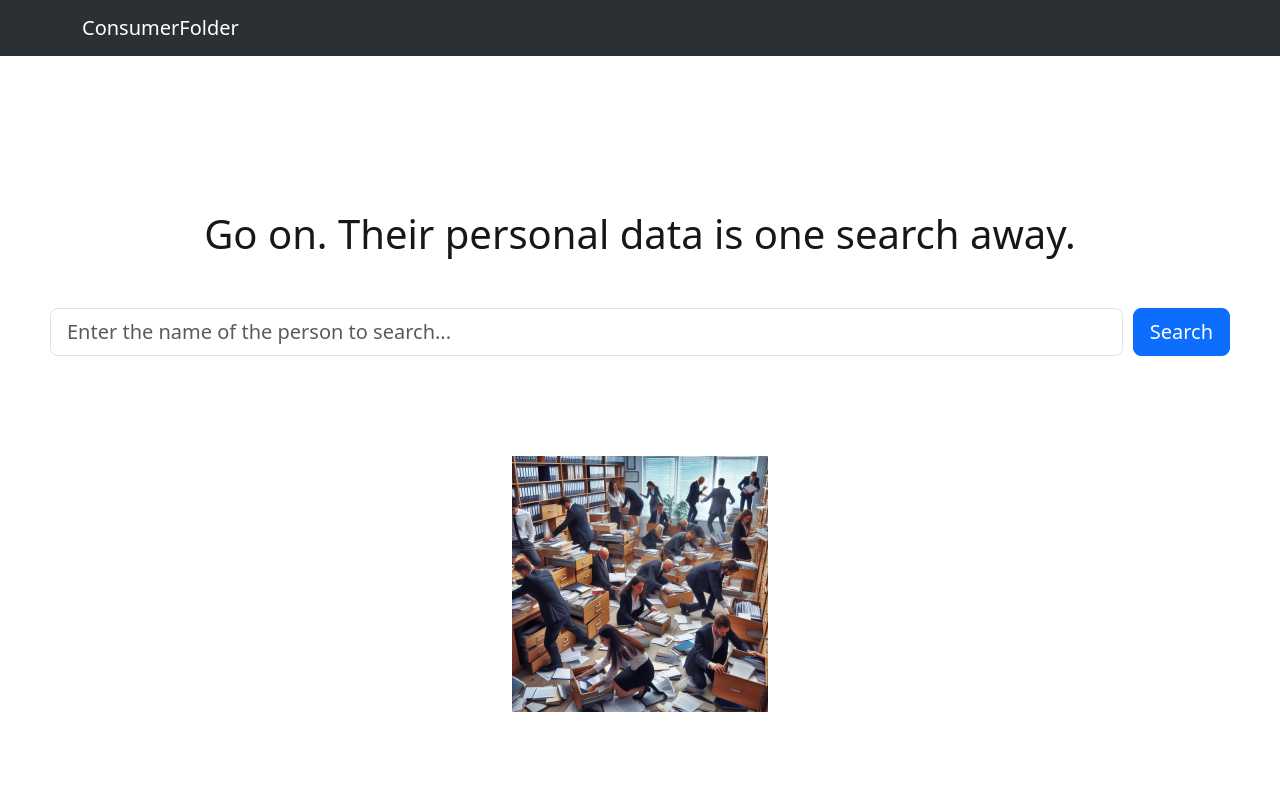
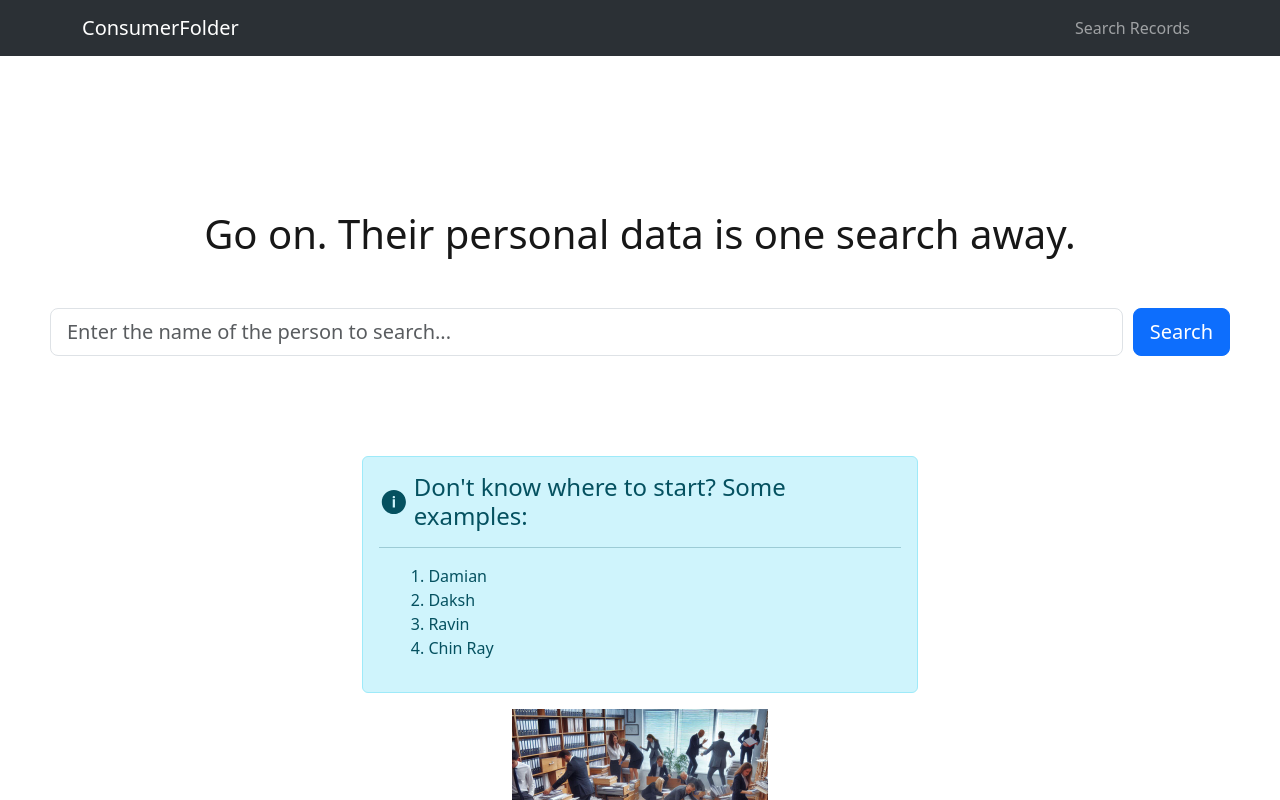
Before and after one commit to ChinRayTan/consumerfolder-1, a Next.js app: page /records in a window 1280 px wide. Shown: the top 800 px of the page. Built offline with nearby package versions, Linux system fonts and the light colour scheme.

Commit message:
Add guide dialogs

```diff
--- a/app/layout.js
+++ b/app/layout.js
@@ -22,15 +22,12 @@ export default function RootLayout({ children }) {
   return (
     <html lang="en">
       <body className={`${geistSans.variable} ${geistMono.variable}`}>
-      <Navbar expand="lg" className="bg-body-tertiary" bg="dark" data-bs-theme="dark">
+        <Navbar expand="lg" className="bg-body-tertiary" bg="dark" data-bs-theme="dark">
           <Container>
             <Navbar.Brand href="/">ConsumerFolder</Navbar.Brand>
-            <Navbar.Toggle aria-controls="basic-navbar-nav" />
-            <Navbar.Collapse id="basic-navbar-nav">
-              <Nav className="ms-auto">
-                <Nav.Link href="/records">Search Records</Nav.Link>
-              </Nav>
-            </Navbar.Collapse>
+            <Nav className="ms-auto">
+              <Nav.Link href="/records">Search Records</Nav.Link>
+            </Nav>
           </Container>
         </Navbar>
         {children}
--- a/app/records/page.jsx
+++ b/app/records/page.jsx
@@ -1,10 +1,12 @@
 "use client"
 
+import Alert from 'react-bootstrap/Alert';
 import Button from "react-bootstrap/Button";
 import Form from 'react-bootstrap/Form';
 import { useEffect, useState } from "react";
 import Spinner from 'react-bootstrap/Spinner';
-import { IoIosArrowBack } from "react-icons/io";
+import { IoIosArrowBack, IoIosInformationCircle } from "react-icons/io";
+import { MdError } from "react-icons/md";
 import PremiumBlock from "@/components/premiumblock";
 
 export default function Records() {
@@ -39,6 +41,21 @@ export default function Records() {
                         </div>
                     </div>
                     <div className="flex flex-col items-center justify-center" style={{ marginBottom: "150px" }}>
+                        <Alert variant="info" className="min-w-[30%]">
+                            <Alert.Heading>
+                                <div className="flex flex-row items-center w-full">
+                                    <IoIosInformationCircle style={{ width: "30px", height: "30px", marginRight: "1%" }} />
+                                    Don't know where to start? Some examples:
+                                </div>
+                            </Alert.Heading>
+                            <hr />
+                            <ul>
+                                <li>1. Damian</li>
+                                <li>2. Daksh</li>
+                                <li>3. Ravin</li>
+                                <li>4. Chin Ray</li>
+                            </ul>
+                        </Alert>
                         <img src="Search.jpeg" className="w-1/5" />
                     </div>
                 </>
@@ -112,12 +129,26 @@ function Record({ targetName }) {
     return (
         <>
             <div className="flex flex-col justify-center items-center min-h-[calc(100svh-60px)]" style={{ paddingTop: "5%", paddingBottom: "5%" }}>
-                <div className="flex flex-col justify-center items-center w-full flex-1 border border-gray-400 rounded-2xl shadow-lg bg-gray-100 relative" style={{ maxHeight: "600px", maxWidth: "1300px" }}>
-                    <h1 className="justify-self-start" style={{ marginTop: "3%" }}>Search Result</h1>
+                <div className="flex flex-col justify-center items-center w-full flex-1 border border-gray-400 rounded-2xl shadow-lg bg-gray-100 relative" style={{ maxHeight: "750px", maxWidth: "1300px" }}>
+                    <h1 className="justify-self-start" style={{ marginTop: "3%", marginBottom: "3%" }}>Search Result</h1>
                     <div className="flex flex-row justify-start items-center w-full absolute cursor-pointer" onClick={() => window.location.href = "/records"} style={{ top: "5%", left: "2%" }}>
-                        <IoIosArrowBack style={{ minWidth: "30px", minHeight: "30px", marginBottom: "5px" }}/>
+                        <IoIosArrowBack style={{ minWidth: "30px", minHeight: "30px", marginBottom: "5px" }} />
                         <h3>Back</h3>
                     </div>
+                    {actualName === "Daksh" &&
+                        <div>
+                            <Alert variant="danger" style={{ marginLeft: "10%", marginRight: "10%" }}>
+                                <Alert.Heading>
+                                    <div className="flex flex-row items-center w-full">
+                                        <MdError style={{ width: "30px", height: "30px", marginRight: "1%", marginTop: "3px" }} />
+                                        Warning
+                                    </div>
+                                </Alert.Heading>
+                                <hr />
+                                This person is wanted by ConsumerFolder and the Internal Security Department (ISD) for being a nuisance, attempting to breach and challenge our bulletproof database. If you have any information on his whereabouts, please contact the ISD immediately.
+                            </Alert>
+                        </div>
+                    }
                     <div className="flex flex-row justify-between items-center flex-1 w-full relative">
                         {actualName === null ?
                             (
@@ -163,7 +194,7 @@ function Record({ targetName }) {
                                         </div>
                                     </div>
                                 </div>
-                                <PremiumBlock visibility={names[actualName].NRIC === "./flag.png"}/>
+                                <PremiumBlock visibility={names[actualName].NRIC === "./flag.png"} />
                             </>
                         }
                     </div>
```
